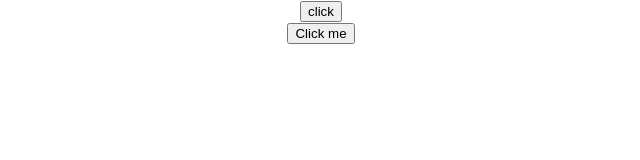
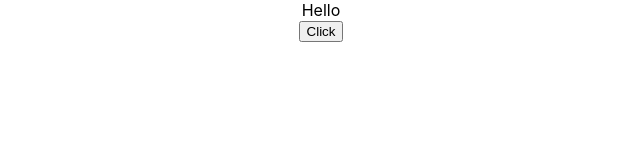
Before and after one commit to iathrd/reactjs, a React (Create React App) app: page / in a window 1280 px wide. Shown: the top 160 px of the page, without its empty margins (319-959 px from the left). Built offline with nearby package versions, Linux system fonts and the light colour scheme.

Commit message:
binding event

```diff
--- a/src/App.js
+++ b/src/App.js
@@ -6,13 +6,15 @@
 import Counter from './components/Counter';
 import Message from './components/Message';
 import FunctionClick from './components/FunctionClick';
-import ClassClick from './components/ClassClick'
+import ClassClick from './components/ClassClick';
+import EventBind from './components/EventBind'
 
 function App() {
   return (
     <div className="App">
-      <FunctionClick />
-      <ClassClick />
+      <EventBind />
+      {/* <FunctionClick />
+      <ClassClick /> */}
       {/* <Message /> */}
       {/* <Counter /> */}
       {/* <Greet name="iqbal" >
--- /dev/null
+++ b/src/components/EventBind.js
@@ -0,0 +1,34 @@
+import React, { Component } from 'react';
+
+class EventBind extends Component {
+    constructor(props) {
+        super(props)
+        this.state = {
+            message: "Hello"
+        }
+    }
+
+    // clickHandler() {
+    //     this.setState({
+    //         message: "Goodbye!",
+    //     })
+    // }
+
+    clickHandler = () => {
+        this.setState({
+            message: "Goodbye!"
+        })
+    }
+
+    render() {
+        return (
+            <div>
+                <div>{this.state.message}</div>
+                {/* <button onClick={() => this.clickHandler()}>Click</button> */}
+                <button onClick={this.clickHandler}>Click</button>
+            </div>
+        )
+    }
+}
+
+export default EventBind;
```
